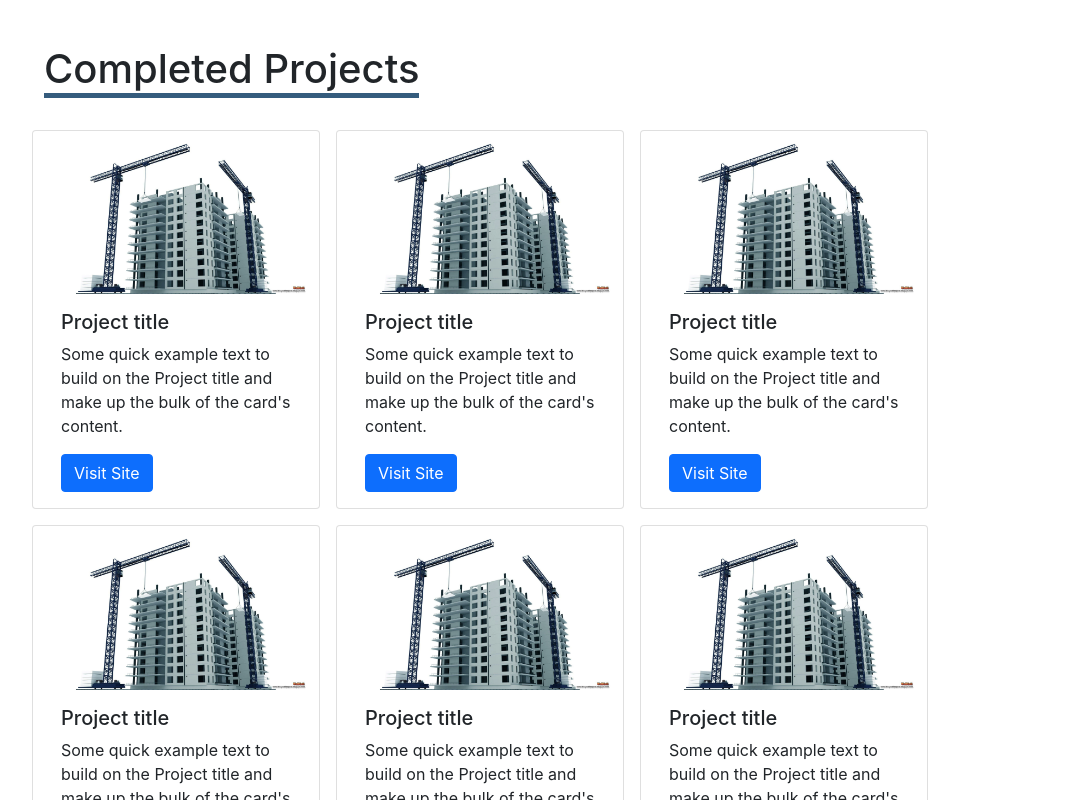
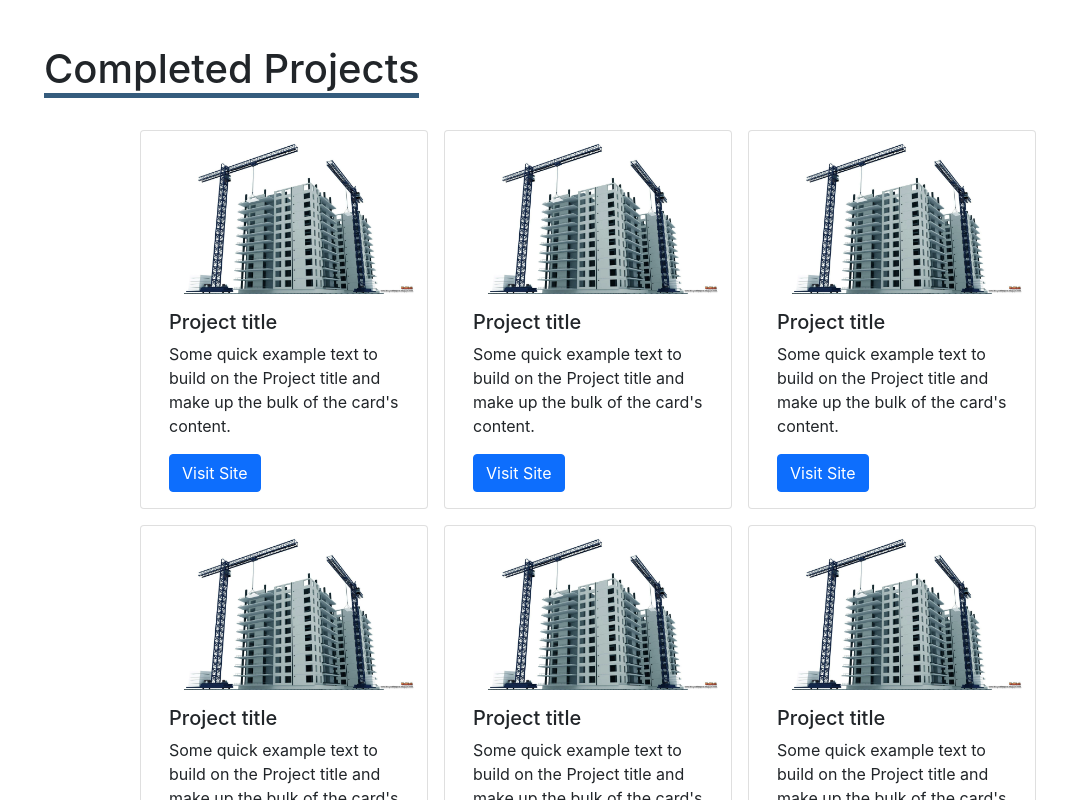
Before and after one commit to Shubham73-dev/builderreplica, a React (Create React App) app: page / in a window 1280 px wide. Shown: the part 1200-2000 px from the top of the page, without its empty margins (52-1119 px from the left). Built offline with nearby package versions, Linux system fonts and the light colour scheme.

Commit message:
changes for cards positioning

```diff
--- a/src/Styles/sectioncompleted.css
+++ b/src/Styles/sectioncompleted.css
@@ -1,4 +1,7 @@
 .SectionCompleted_wrapper .cardsContainer {
+  -webkit-box-pack: center;
+      -ms-flex-pack: center;
+          justify-content: center;
   -webkit-column-gap: 1rem;
           column-gap: 1rem;
   row-gap: 1rem;
--- a/src/Styles/sectioncompleted.scss
+++ b/src/Styles/sectioncompleted.scss
@@ -1,7 +1,7 @@
 .SectionCompleted_wrapper{
     // padding: 2rem 1rem;
     .cardsContainer{
-        // justify-content: center;
+        justify-content: center;
         column-gap: 1rem;
         row-gap: 1rem;
     }
```
Also changed, not shown: 1 other file (tests, documents, lock files or other folders).
